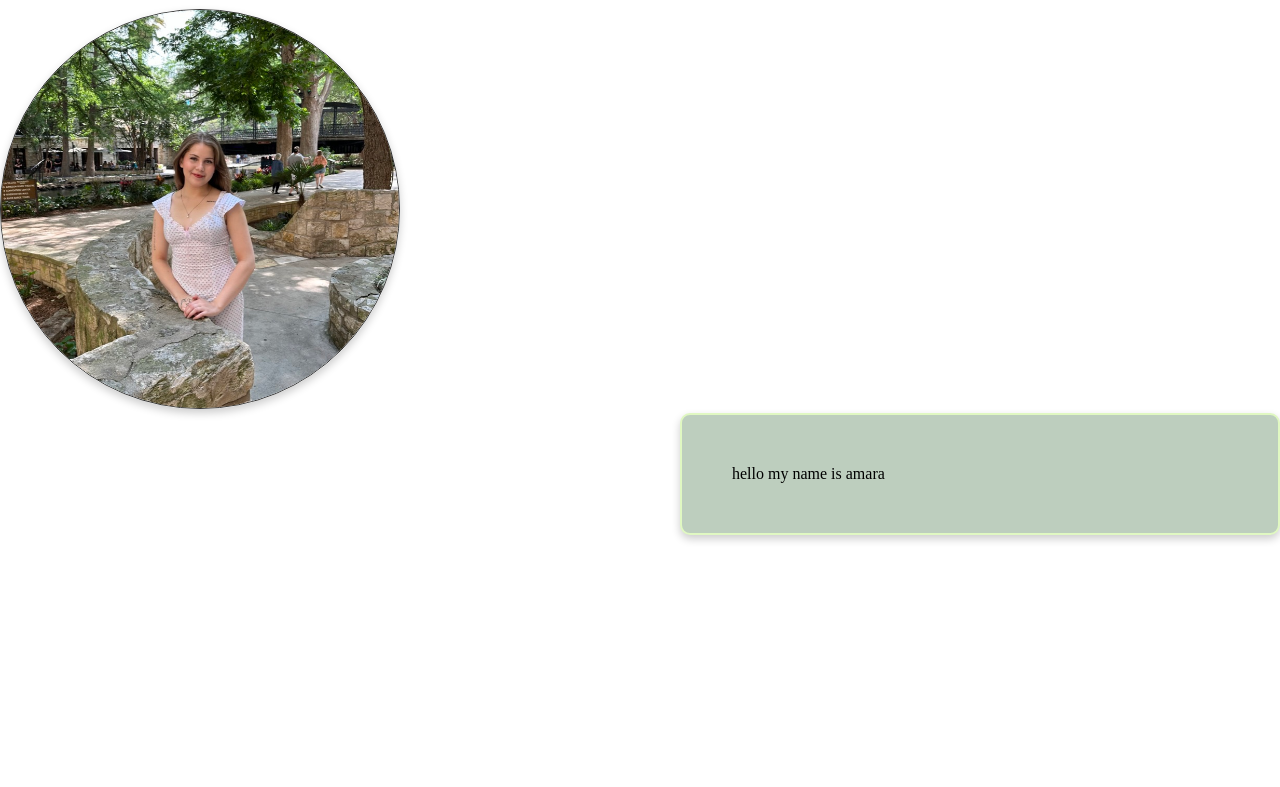
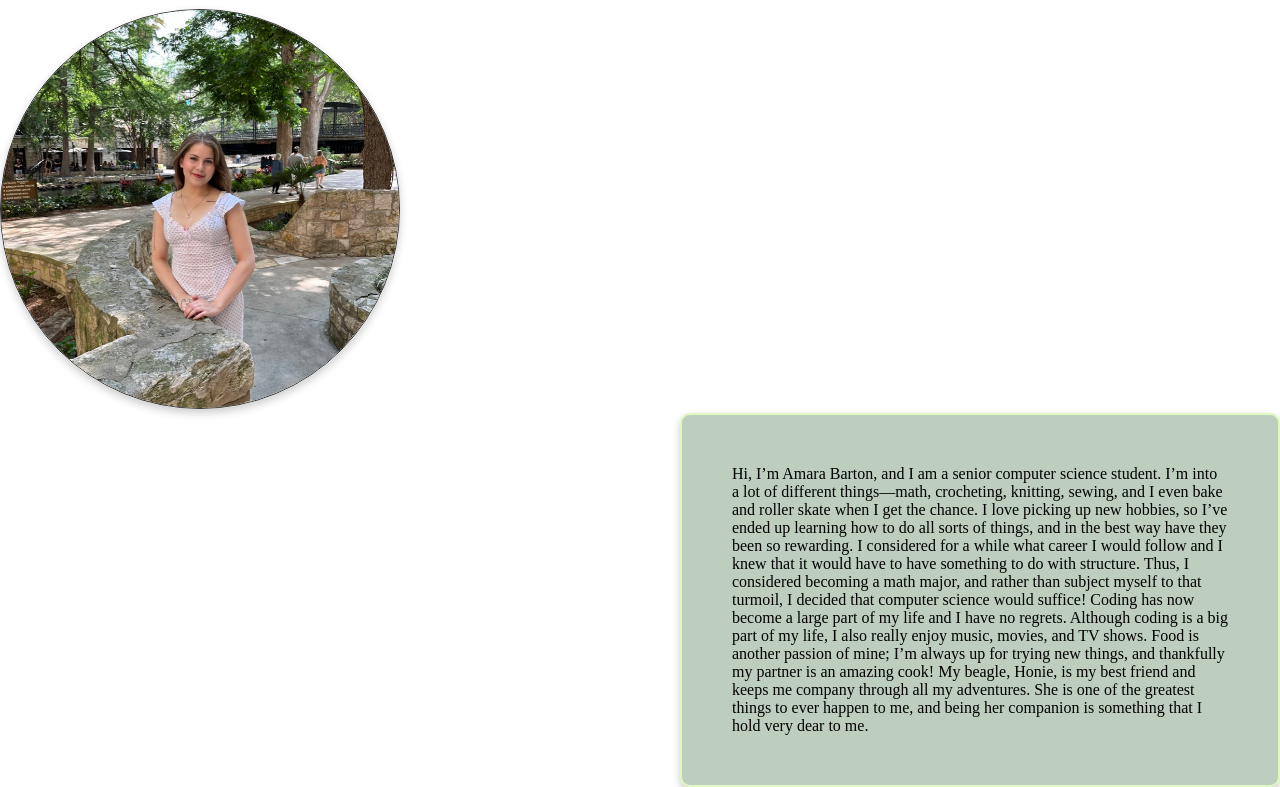
Before and after one commit to codemelonn/code-melon, a plain HTML site: page index.html in a window 1280 px wide. Shown: the part 84-871 px from the top of the page. Before the commit the page ends 800 px from the top, so only its background shows below. Drawn offline with Linux system fonts and the light colour scheme.

Commit message:
edits to index.html :wq

```diff
--- a/index.html
+++ b/index.html
@@ -50,7 +50,20 @@
         </section>
         <section class="bio">
             <p>
-                hello my name is amara
+                Hi, I’m Amara Barton, and I am a senior computer science student.
+                I’m into a lot of different things—math, crocheting, knitting, sewing,
+                and I even bake and roller skate when I get the chance.
+                I love picking up new hobbies, so I’ve ended up learning how to do all sorts of things,
+                and in the best way have they been so rewarding.
+                I considered for a while what career I would follow and
+                I knew that it would have to have something to do with structure.
+                Thus, I considered becoming a math major, and rather than subject myself to that turmoil,
+                I decided that computer science would suffice!
+                Coding has now become a large part of my life and I have no regrets.
+                Although coding is a big part of my life, I also really enjoy music,
+                movies, and TV shows. Food is another passion of mine; I’m always up for trying new things,
+                and thankfully my partner is an amazing cook!
+                My beagle, Honie, is my best friend and keeps me company through all my adventures. She is one of the greatest things to ever happen to me, and being her companion is something that I hold very dear to me.
             </p>
         </section>
     </body>
```
